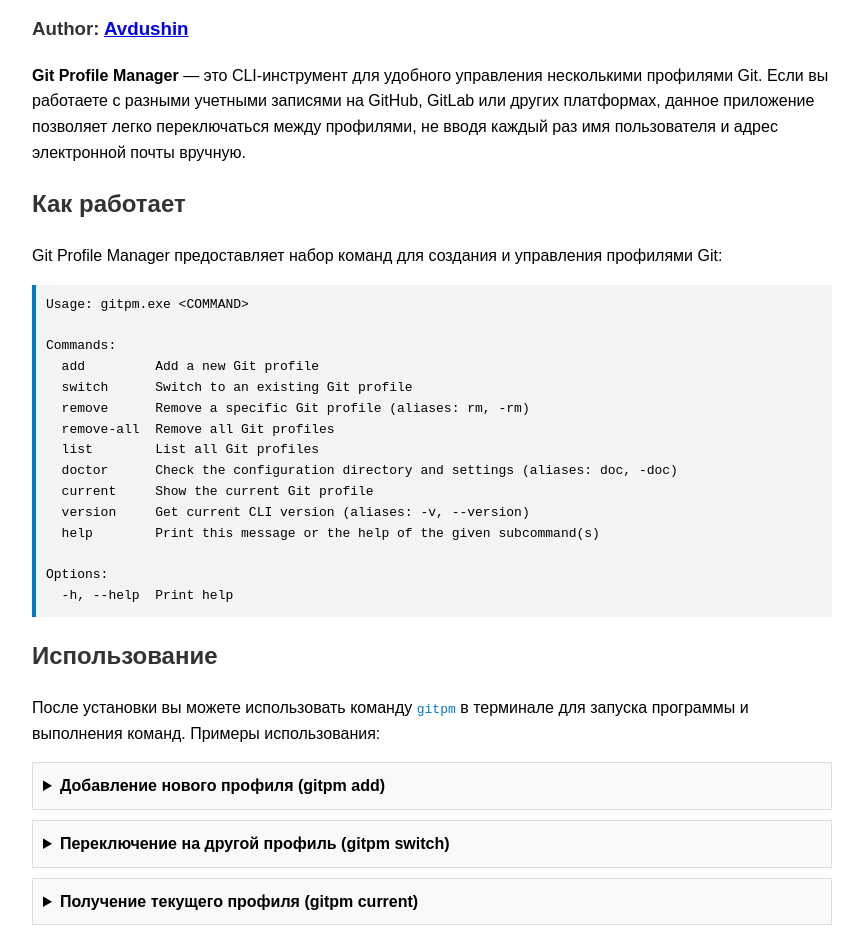
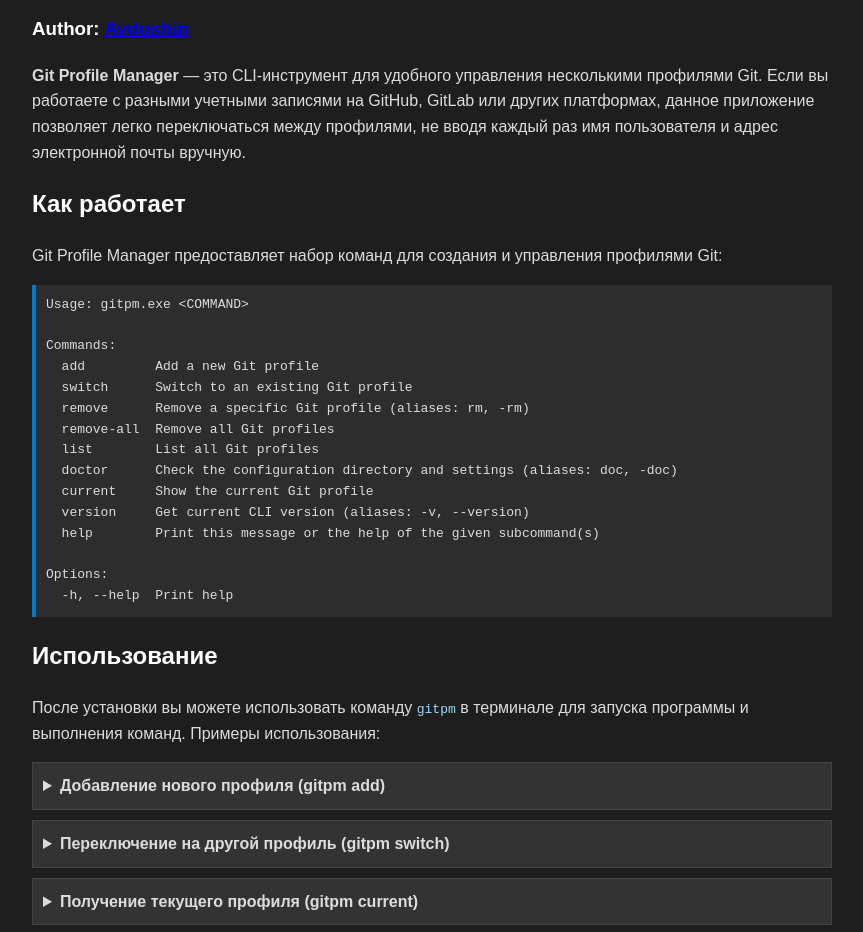
Before and after one commit to Avdushin/gitpm, a plain HTML site: page index.html in a window 1280 px wide. Shown: the part 100-1032 px from the top of the page, without its empty margins (208-1071 px from the left). Drawn offline with Linux system fonts and the dark colour scheme.

Commit message:
Added auto theme switcher

```diff
--- a/index.html
+++ b/index.html
@@ -11,6 +11,8 @@
       max-width: 800px;
       margin: 0 auto;
       padding: 20px;
+      background-color: #ffffff;
+      color: #333;
     }
     h1, h2, h3 {
       color: #333;
@@ -36,6 +38,28 @@
     }
     ul {
       padding-left: 20px;
+    }
+
+    /* Dark theme */
+    @media (prefers-color-scheme: dark) {
+      body {
+        background-color: #1e1e1e;
+        color: #dcdcdc;
+      }
+      h1, h2, h3 {
+        color: #ffffff;
+      }
+      pre {
+        background-color: #2d2d2d;
+        border-left-color: #007acc;
+      }
+      code {
+        color: #9cdcfe;
+      }
+      details {
+        background-color: #333333;
+        border-color: #444444;
+      }
     }
   </style>
 </head>
```
